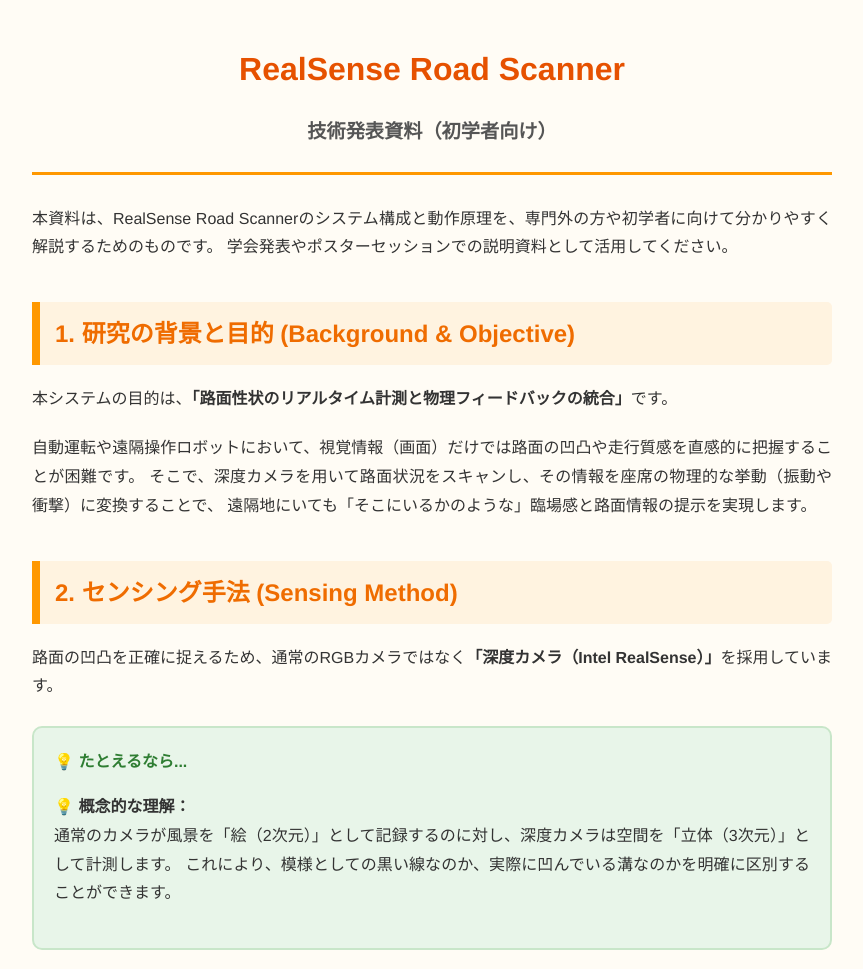
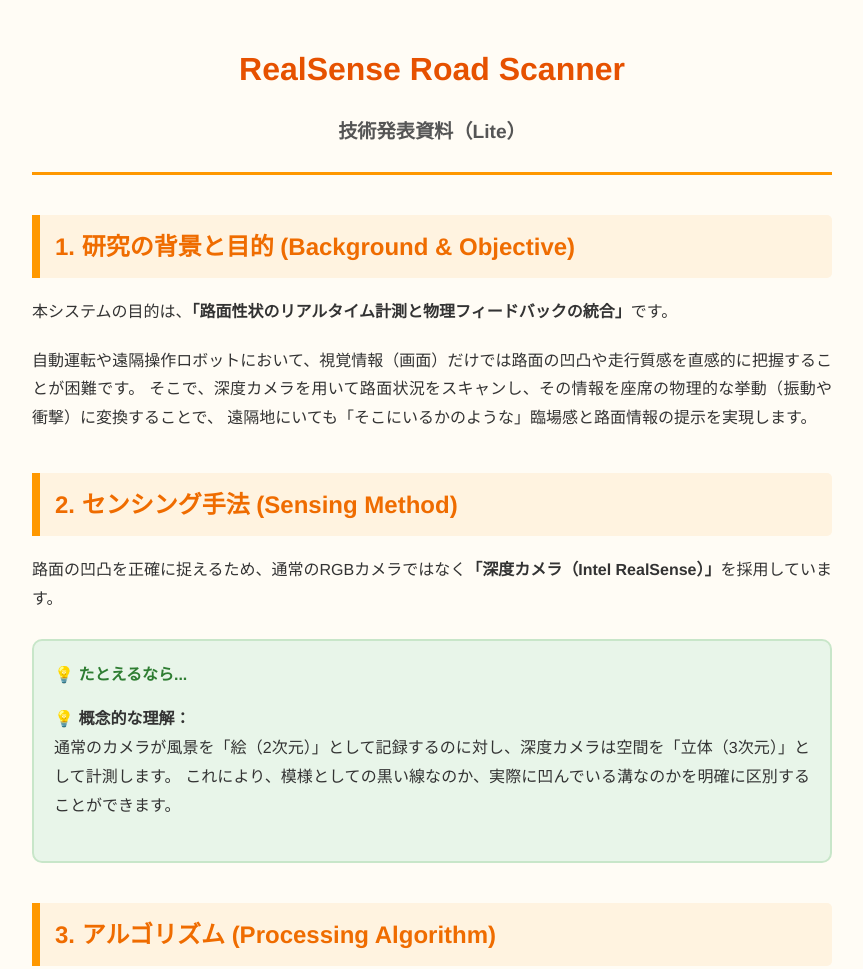
Before and after one commit to SOLENOIDRIVE/solenoidrive.github.io, a plain HTML site: page index.html in a window 1280 px wide. Shown: the top 969 px of the page, without its empty margins (208-1071 px from the left). Drawn offline with nearby package versions, Linux system fonts and the light colour scheme.

Commit message:
Update and rename guide.html to index.html

```diff
--- a/guide.html
+++ b/index.html
@@ -3,7 +3,7 @@
 <head>
     <meta charset="UTF-8">
     <meta name="viewport" content="width=device-width, initial-scale=1.0">
-    <title>RealSense Road Scanner: 初心者向けガイド</title>
+    <title>RealSense Road Scanner Guide</title>
     <script src="https://polyfill.io/v3/polyfill.min.js?features=es6"></script>
     <script id="MathJax-script" async src="https://cdn.jsdelivr.net/npm/mathjax@3/es5/tex-mml-chtml.js"></script>
     <style>
@@ -114,12 +114,8 @@
 </head>
 <body>
 
-    <h1>RealSense Road Scanner<br><span style="font-size: 0.6em; color: #555;">技術発表資料（初学者向け）</span></h1>
+    <h1>RealSense Road Scanner<br><span style="font-size: 0.6em; color: #555;">技術発表資料（Lite）</span></h1>
 
-    <p>
-        本資料は、RealSense Road Scannerのシステム構成と動作原理を、専門外の方や初学者に向けて分かりやすく解説するためのものです。
-        学会発表やポスターセッションでの説明資料として活用してください。
-    </p>
 
     <h2>1. 研究の背景と目的 (Background & Objective)</h2>
     <p>
```
